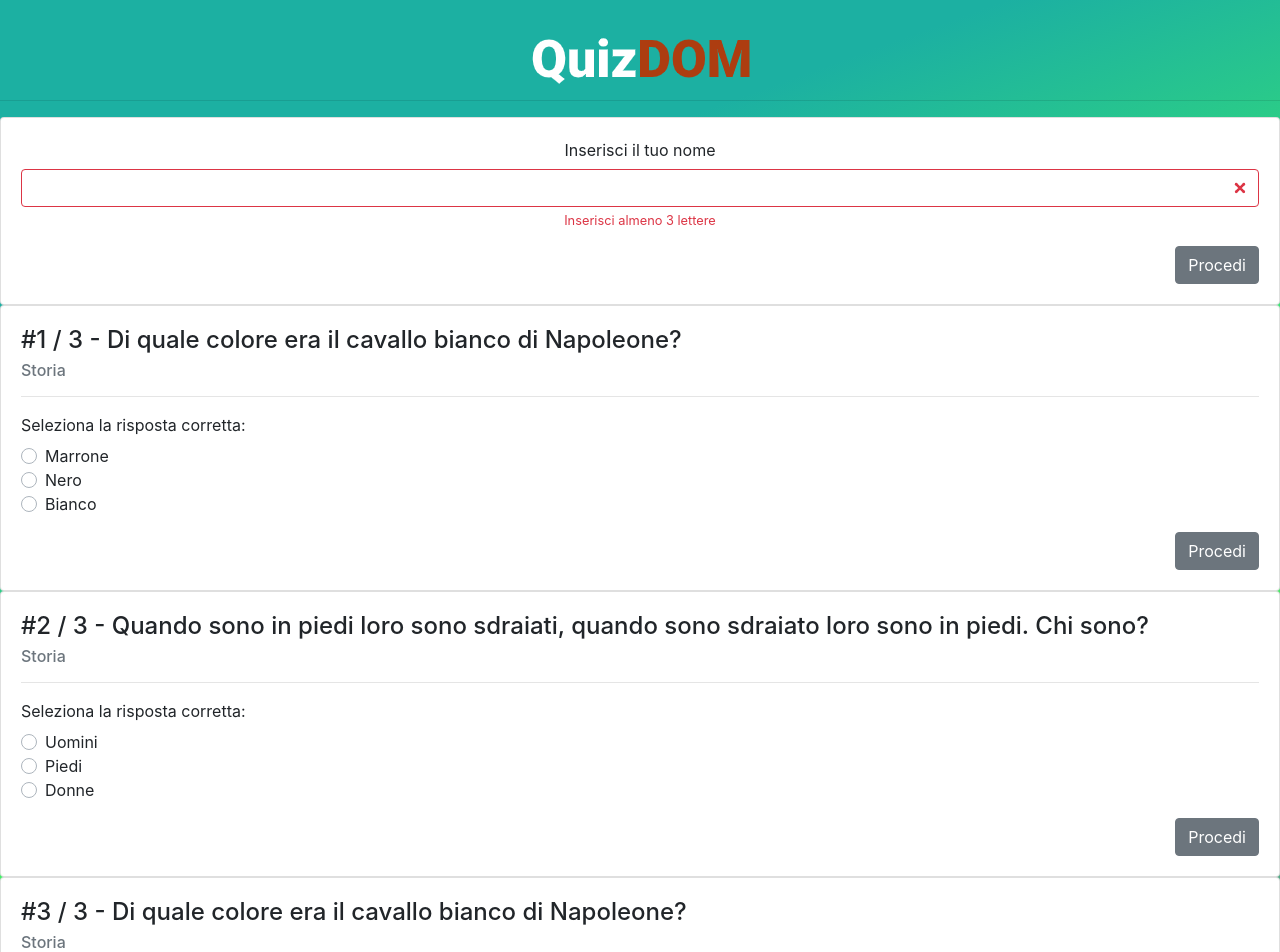
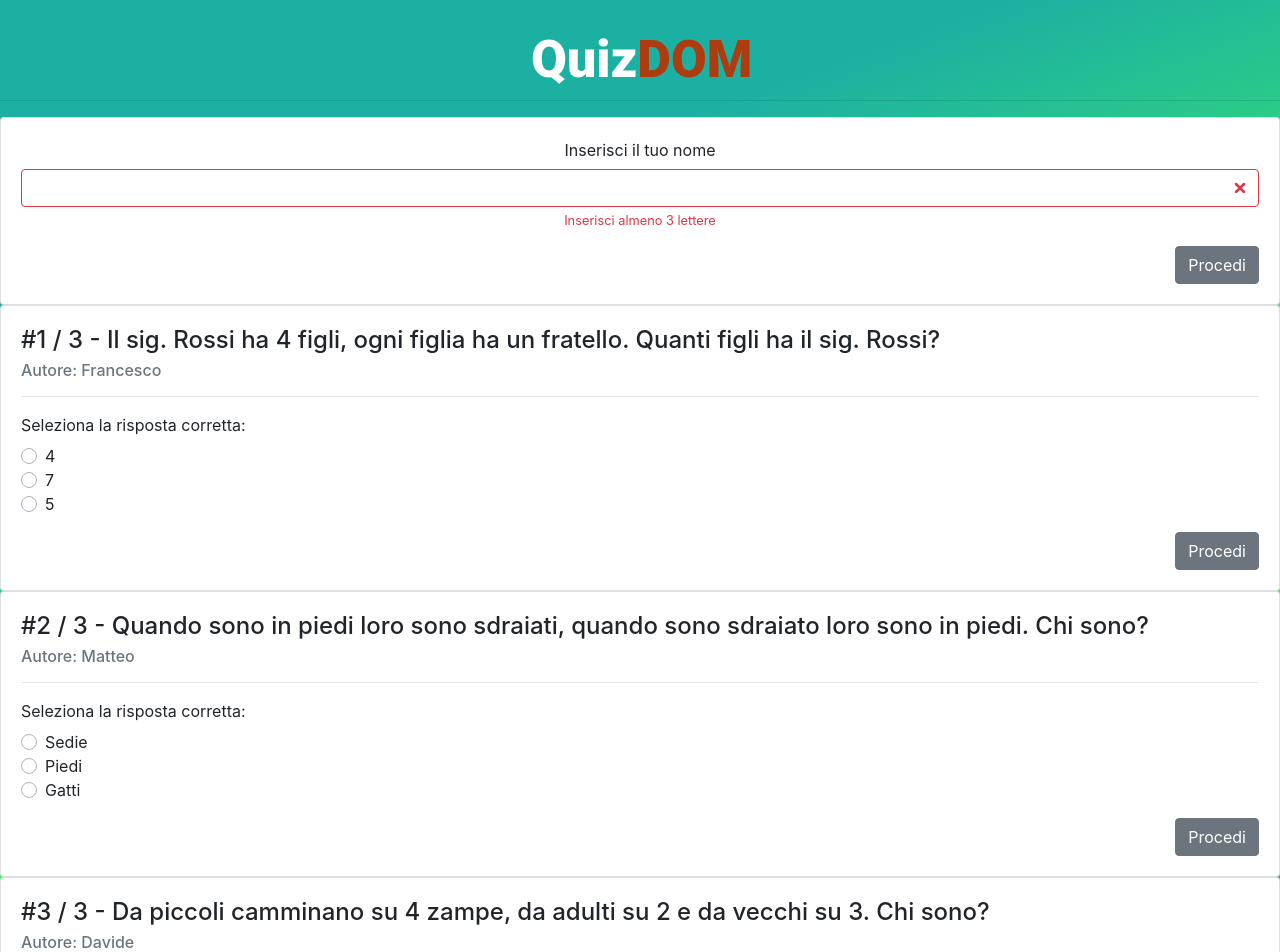
Before and after one commit to gianni/quizdom, a Vue app: page / in a window 1280 px wide. Shown: the top 952 px of the page. Built offline with nearby package versions, Linux system fonts and the light colour scheme; what vue-mq would draw is missing.

Commit message:
updated questions

```diff
--- a/src/data/questions.js
+++ b/src/data/questions.js
@@ -1,20 +1,20 @@
 module.exports = [
     {
         "id":1,
-        "text":"Di quale colore era il cavallo bianco di Napoleone?",
-        "topic":"Storia",
+        "text":"Il sig. Rossi ha 4 figli, ogni figlia ha un fratello. Quanti figli ha il sig. Rossi?",
+        "author":"Francesco",
         "options":[
             {
                 "id":1,
-                "text":"Marrone"
+                "text":"4"
             },
             {
                 "id":2,
-                "text":"Nero"
+                "text":"7"
             },
             {
                 "id":3,
-                "text":"Bianco"
+                "text":"5"
             }
         ],
         "answer":3
@@ -22,7 +22,27 @@ module.exports = [
     {
         "id":2,
         "text":"Quando sono in piedi loro sono sdraiati, quando sono sdraiato loro sono in piedi. Chi sono?",
-        "topic":"Storia",
+        "author":"Matteo",
+        "options":[
+            {
+                "id":1,
+                "text":"Sedie"
+            },
+            {
+                "id":2,
+                "text":"Piedi"
+            },
+            {
+                "id":3,
+                "text":"Gatti"
+            }
+        ],
+        "answer":2
+    },
+    {
+        "id":3,
+        "text":"Da piccoli camminano su 4 zampe, da adulti su 2 e da vecchi su 3. Chi sono?",
+        "author":"Davide",
         "options":[
             {
                 "id":1,
@@ -30,31 +50,11 @@ module.exports = [
             },
             {
                 "id":2,
-                "text":"Piedi"
+                "text":"Fenicotteri"
             },
             {
                 "id":3,
-                "text":"Donne"
-            }
-        ],
-        "answer":2
-    },
-    {
-        "id":3,
-        "text":"Di quale colore era il cavallo bianco di Napoleone?",
-        "topic":"Storia",
-        "options":[
-            {
-                "id":1,
-                "text":"Bianco"
-            },
-            {
-                "id":2,
-                "text":"Verde"
-            },
-            {
-                "id":3,
-                "text":"Grigio"
+                "text":"Serpenti"
             }
         ],
         "answer":1
--- a/src/pages/index.vue
+++ b/src/pages/index.vue
@@ -25,7 +25,7 @@
 
                 <!-- questions slides-->
                 <div v-for="(question, index) in questions" :key="question.id">
-                    <b-card :id="`step${index+1}`" :class="`question_${$mq}`" v-bind:style="cardWidth" :title="`#${question.id} / ${questions.length} - ${question.text}`" :sub-title="question.topic">
+                    <b-card :id="`step${index+1}`" :class="`question_${$mq}`" v-bind:style="cardWidth" :title="`#${question.id} / ${questions.length} - ${question.text}`" :sub-title="'Autore: '+question.author">
                         <hr>
                         <b-form-group label="Seleziona la risposta corretta:">
                             <b-form-radio v-for="(option) in question.options" :key="`option${question.id}-${option.id}`" v-model="answer" :name="`option${question.id}-${option.id}`" :value="option.id">{{option.text}}</b-form-radio>
```
